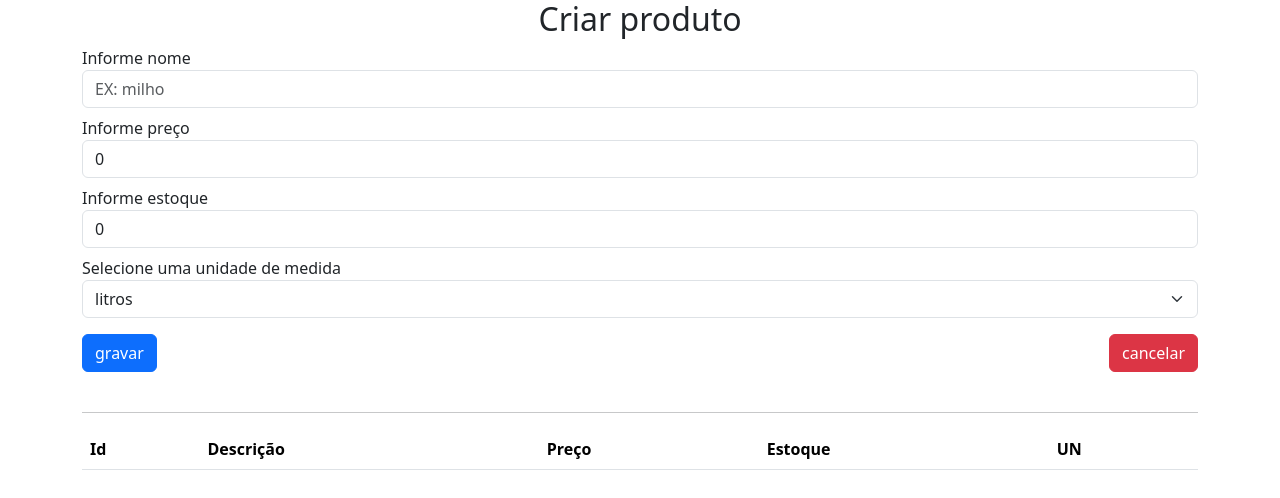
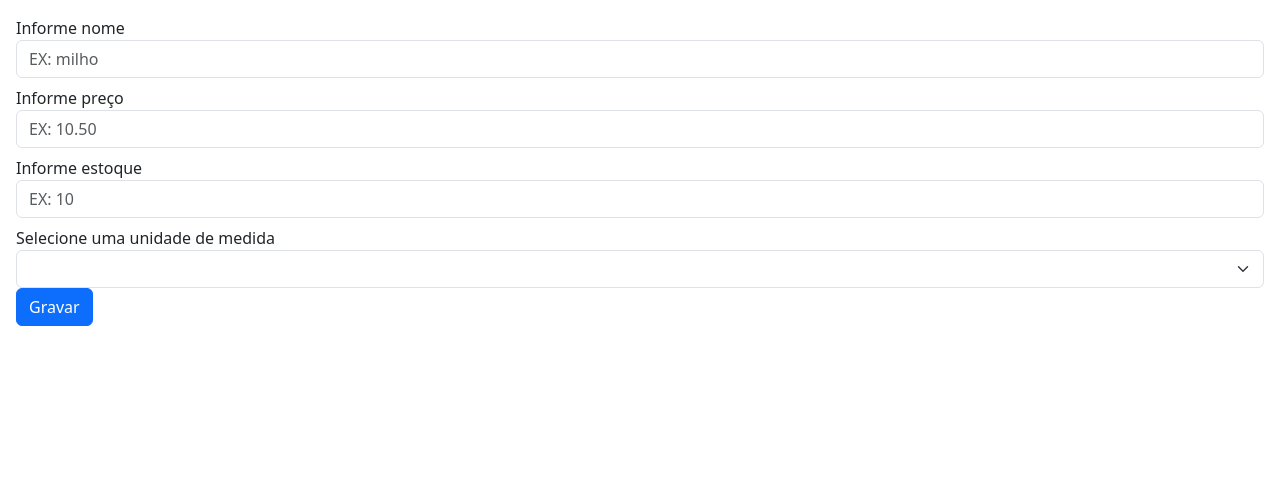
Before and after one commit to instrutorvilson/angular-pr, an Angular app: page / in a window 1280 px wide. Shown: the top 498 px of the page. Built offline with nearby package versions, Linux system fonts and the light colour scheme.

Commit message:
Criado formulario template driven

```diff
--- a/src/app/app.component.html
+++ b/src/app/app.component.html
@@ -1 +1 @@
-<app-produto></app-produto>
+<app-produto-form-driven></app-produto-form-driven>
--- a/src/app/app.component.ts
+++ b/src/app/app.component.ts
@@ -1,10 +1,11 @@
 import { Component } from '@angular/core';
 import { RouterOutlet } from '@angular/router';
 import { ProdutoComponent } from './produto/produto.component';
+import { ProdutoFormDrivenComponent } from './produto-form-driven/produto-form-driven.component';
 
 @Component({
   selector: 'app-root',
-  imports: [RouterOutlet, ProdutoComponent],
+  imports: [RouterOutlet, ProdutoComponent, ProdutoFormDrivenComponent],
   templateUrl: './app.component.html',
   styleUrl: './app.component.css'
 })
--- /dev/null
+++ b/src/app/produto-form-driven/produto-form-driven.component.html
@@ -0,0 +1,30 @@
+<form #prod="ngForm" (ngSubmit)="salvar(prod)" class="m-3">
+
+    <label>Informe nome</label>
+    <input name="descricao" ngModel
+    type="text"
+    class="form-control"
+    placeholder="EX: milho" />
+
+    <label class="mt-2">Informe preço</label>
+    <input name="preco" ngModel
+    type="text"
+    class="form-control"
+    placeholder="EX: 10.50" />
+
+    <label class="mt-2">Informe estoque</label>
+    <input name="estoque"  ngModel
+    type="text"
+    class="form-control"
+    placeholder="EX: 10" />
+
+    <label class="mt-2">Selecione uma unidade de medida</label>
+    <select name="unMedida" class="form-select" ngModel >
+        <option value="LT">litros</option>
+        <option value="KG">Kilos</option>
+        <option value="MT">metros</option>
+        <option value="UN">unidade</option>
+    </select>
+
+    <button class="btn btn-primary">Gravar</button>
+</form>
--- /dev/null
+++ b/src/app/produto-form-driven/produto-form-driven.component.ts
@@ -0,0 +1,17 @@
+import { Component } from '@angular/core';
+import { FormsModule } from '@angular/forms';
+import { IProduto } from '../interfaces/IProduto';
+import { CommonModule } from '@angular/common';
+
+@Component({
+  selector: 'app-produto-form-driven',
+  imports: [FormsModule, CommonModule],
+  templateUrl: './produto-form-driven.component.html',
+  styleUrl: './produto-form-driven.component.css'
+})
+export class ProdutoFormDrivenComponent {
+
+  salvar(prod:any):void{
+      console.log(prod.value)
+  }
+}
--- a/src/app/produto/produto.component.ts
+++ b/src/app/produto/produto.component.ts
@@ -1,4 +1,4 @@
-import { Component } from '@angular/core';
+import { Component, OnInit } from '@angular/core';
 import { FormsModule } from '@angular/forms';
 import { IProduto } from '../interfaces/IProduto';
 import { ProdutoService } from '../produto.service';
@@ -10,13 +10,17 @@ import { CommonModule } from '@angular/common';
   templateUrl: './produto.component.html',
   styleUrl: './produto.component.css'
 })
-export class ProdutoComponent {
+export class ProdutoComponent implements OnInit {
   produto:IProduto = {descricao:'',preco:0, unMedida: 'LT',estoque:0}
 
   produtos:any
   mensagem = ""
   constructor(private prod_service: ProdutoService){}
 
+  ngOnInit(): void {
+    this.prod_service.getProdutos().subscribe(data => this.produtos = data)
+  }
+
   salvar():void{
     this.prod_service.salvar(this.produto).subscribe(response => this.mensagem = "Produto cadastrado com sucesso")
     this.prod_service.getProdutos().subscribe(data => this.produtos = data)
```
Also changed, not shown: src/app/produto-form-driven/produto-form-driven.component.css (added).
